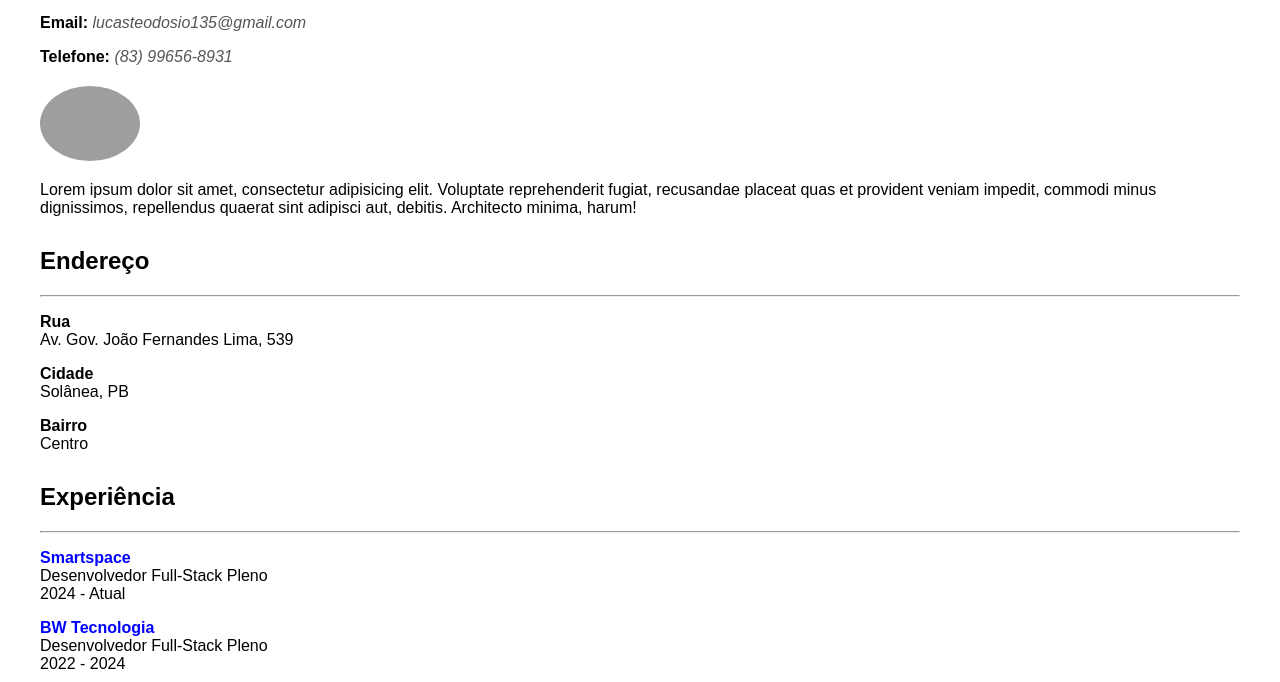
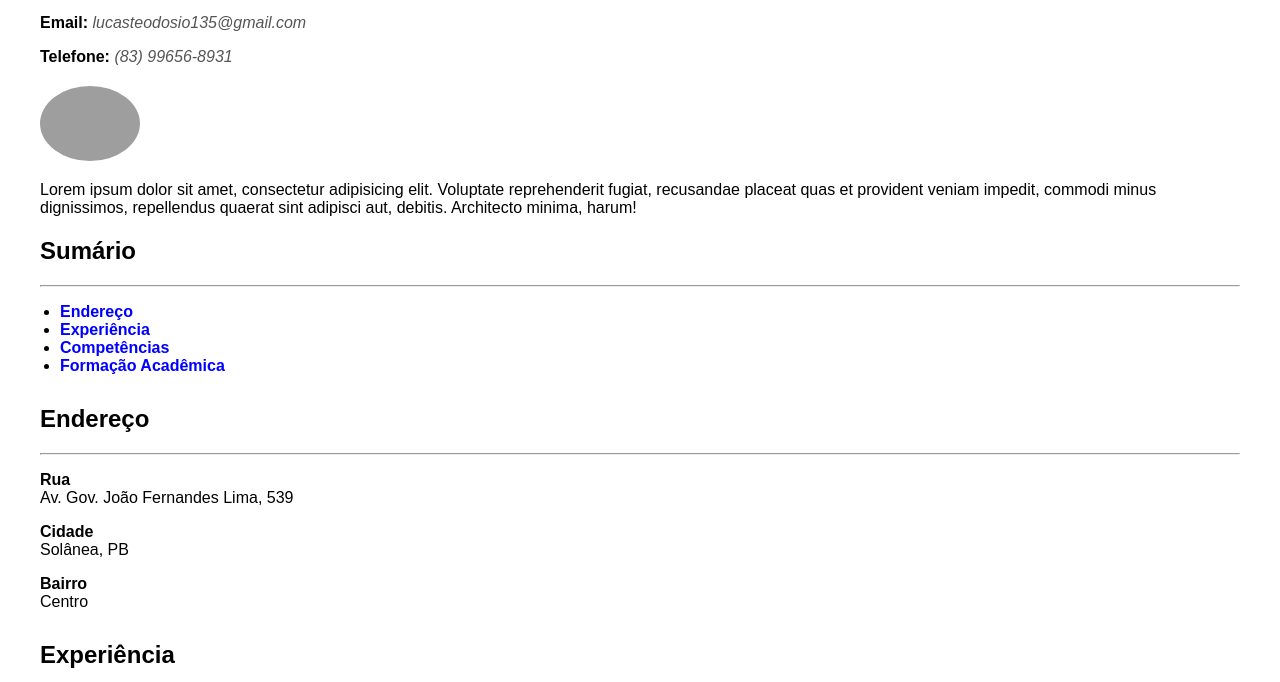
Before and after one commit to Lucas-Teodosio/FRONTEND-POS-UNIESP, a plain HTML site: page html/curriculum.html in a window 1280 px wide. Shown: the part 118-800 px from the top of the page. Drawn offline with Linux system fonts and the light colour scheme; grey boxes are pictures that could not be loaded.

Commit message:
Adicionando Sumário

```diff
--- a/html/curriculum.html
+++ b/html/curriculum.html
@@ -58,8 +58,17 @@
         repellendus quaerat sint adipisci aut, debitis. Architecto minima, harum!
     </p>
 
+    <h2>Sumário</h2>
+  <hr>
+  <ul>
+    <li><a href="#endereco">Endereço</a></li>
+    <li><a href="#experiencia">Experiência</a></li>
+    <li><a href="#competencias">Competências</a></li>
+    <li><a href="#formacao">Formação Acadêmica</a></li>
+  </ul>
+
     <div class="section">
-        <h2>Endereço</h2>
+        <h2 id="endereco">Endereço</h2>
         <hr>
         <p><strong>Rua</strong><br> Av. Gov. João Fernandes Lima, 539</p>
         <p><strong>Cidade</strong><br> Solânea, PB</p>
@@ -67,7 +76,7 @@
     </div>
 
     <div class="section">
-        <h2>Experiência</h2>
+        <h2 id="experiencia">Experiência</h2>
         <hr>
         <p><a href="#">Smartspace</a><br>
         Desenvolvedor Full-Stack Pleno<br>
@@ -83,7 +92,7 @@
     </div>
 
     <div class="section">
-        <h2>Competências</h2>
+        <h2 id="competencias">Competências</h2>
         <hr>
         <ul>
             <li>TypeScript</li>
@@ -97,7 +106,7 @@
     </div>
 
     <div class="section">
-        <h2>Formação Acadêmica</h2>
+        <h2 id="formacao">Formação Acadêmica</h2>
         <hr>
         <p><a href="#">Instituto de Ensino Superior da Paraíba</a><br>
         Curso superior em Análise e desenvolvimento de Sistemas<br>
@@ -106,6 +115,7 @@
         <p><a href="#">Instituto de Ensino Superior da Paraíba</a><br>
         Pós Graduação - MBA Desenvolvimento Full-Stack<br>
         2024 - 2016</p>
+        <p><a href="#">Voltar ao Topo ⬆</a></p>
     </div>
 
 </body>
```
